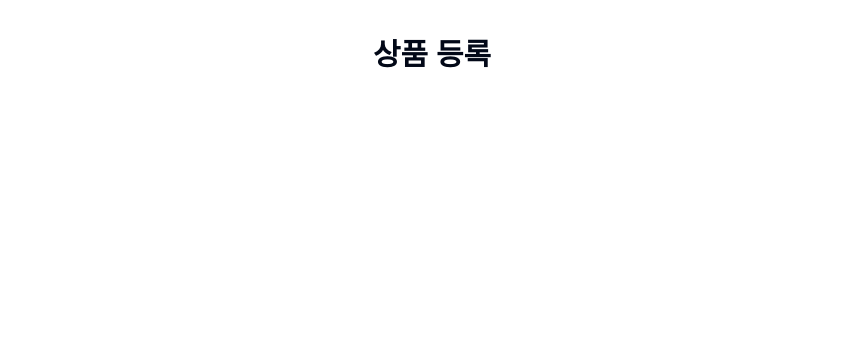
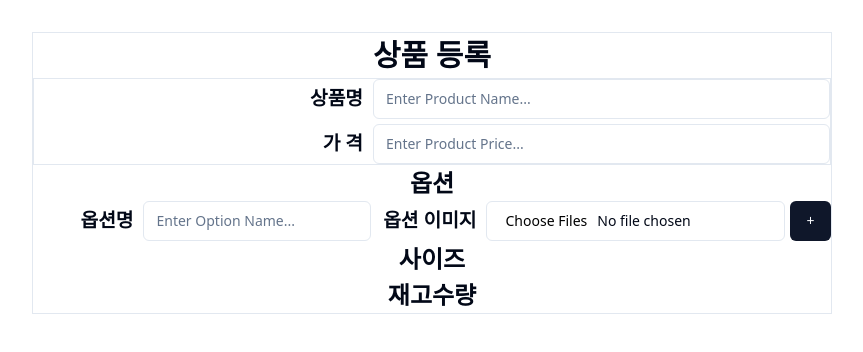
Before and after one commit to okimyj/dev-shoe, a React (Vite) app: page /product/create in a window 1280 px wide. Shown: the top 352 px of the page, without its empty margins (208-1071 px from the left). Built offline with nearby package versions, Linux system fonts and the light colour scheme; no server answers; a web font is replaced by a local one.

Commit message:
Feat : 미가입 아이디 로그인시 회원가입 안내 팝업 적용

```diff
--- a/src/pages/Auth/Signin/hooks.ts
+++ b/src/pages/Auth/Signin/hooks.ts
@@ -1,6 +1,7 @@
 import { useForm } from "react-hook-form";
 import useAuthAPI from "@/apis/auth";
 import { useNavigate } from "react-router-dom";
+import { useAlertPopupStore } from "@/common/stores/useAlertPopupStore";
 type Inputs = {
   email: string;
   password: string;
@@ -9,7 +10,7 @@ const useAuthSignin = () => {
   const { register, handleSubmit } = useForm<Inputs>();
   const { signin } = useAuthAPI();
   const navigate = useNavigate();
-
+  const { open: openAlert } = useAlertPopupStore();
   const handleSignin = (data: Inputs) => {
     signin(data.email, data.password)
       .then((res) => {
@@ -17,9 +18,16 @@ const useAuthSignin = () => {
       })
       .catch((res) => {
         if (res.error.code && res.error.code === "auth/invalid-email") {
-          navigate("/signup");
+          openAlert(
+            "email이 존재하지 않습니다.",
+            "회원가입 페이지로 이동합니다.",
+            (confirm) => {
+              if (confirm) navigate("/signup");
+            },
+            undefined,
+            "확인",
+          );
         }
-        console.log(res.error);
       });
   };
   return { register, handleSubmit, handleSignin };
--- a/src/pages/Products/Create/index.tsx
+++ b/src/pages/Products/Create/index.tsx
@@ -1,13 +1,43 @@
+import { useDialogPopupStore } from "@/common/stores/useDialogPopupStore";
 import InputField from "@/components/form/InputField";
+import { Button } from "@/components/ui/button";
 import InnerBody from "@/pages/layout/body/inner/InnerBody";
-import { useForm } from "react-hook-form";
 
 const ProductCreatePage = () => {
+  const { open: dialogOpen } = useDialogPopupStore();
+  const optionAddTest = () => {
+    dialogOpen({ title: "dialog", subTitle: "test", children: "dialog children" });
+  };
   return (
     <InnerBody>
-      <div>
+      <div className="w-700pxr border">
         <h1>상품 등록</h1>
-        <div>{/* <image /> */}</div>
+        <div className="flex">
+          <img src="" className="h-120pxr w-120pxr" />
+          <div className="w-full flex-col space-y-5pxr border">
+            <InputField title="상품명" placeHolder="Enter Product Name..." inputType="text" />
+            <InputField title="가 격" placeHolder="Enter Product Price..." inputType="text" />
+          </div>
+        </div>
+        <div>
+          <h2>옵션</h2>
+          <div className="flex items-start space-x-5pxr">
+            <InputField title="옵션명" placeHolder="Enter Option Name..." inputType="text" />
+            <InputField
+              title="옵션 이미지"
+              placeHolder="Enter Option Name..."
+              inputType="file"
+              multiple
+            />
+            <Button onClick={optionAddTest}>+</Button>
+          </div>
+        </div>
+        <div>
+          <h2>사이즈</h2>
+        </div>
+        <div>
+          <h2>재고수량</h2>
+        </div>
       </div>
     </InnerBody>
   );
--- a/src/pages/layout/body/inner/InnerBody.tsx
+++ b/src/pages/layout/body/inner/InnerBody.tsx
@@ -1,4 +1,8 @@
 const InnerBody = ({ children, className }: { children: React.ReactNode; className?: string }) => {
-  return <div className={["w-body-inner-l", "flex flex-col", className].join(" ")}>{children}</div>;
+  return (
+    <div className={["w-body-inner-l", "flex flex-col items-center", className].join(" ")}>
+      {children}
+    </div>
+  );
 };
 export default InnerBody;
```
